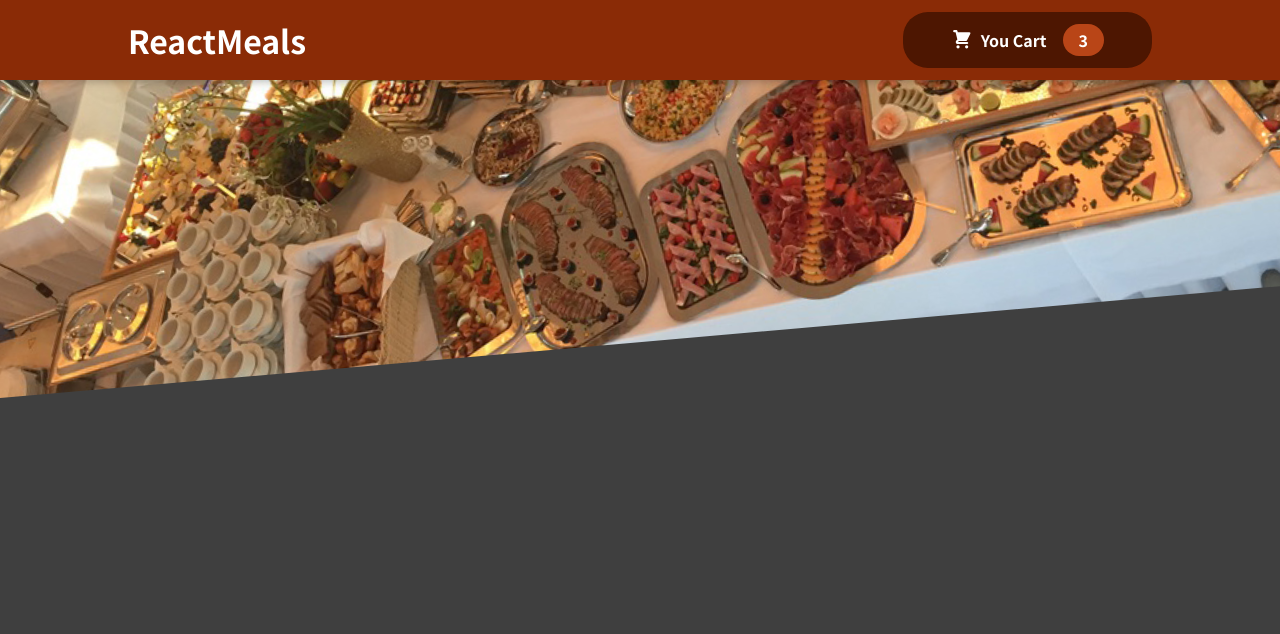
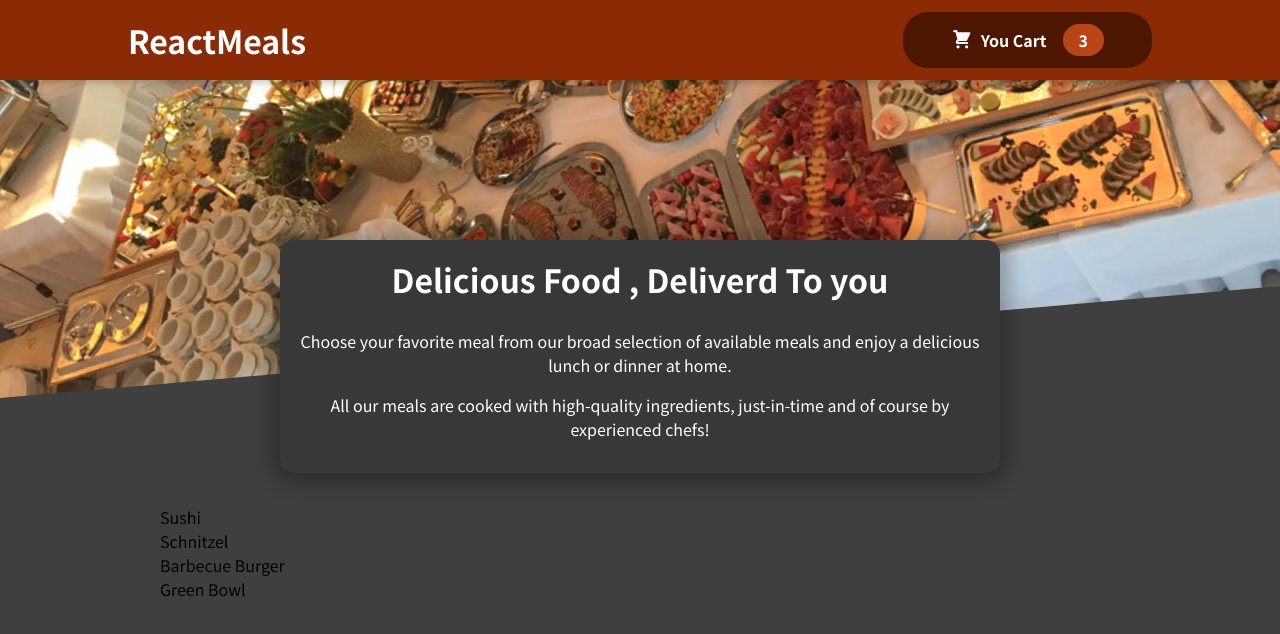
Before and after one commit to Pramod4636/Sec11_FoodDeliveryApp, a React (Create React App) app: page / in a window 1280 px wide. Shown: the top 634 px of the page. Built offline with nearby package versions, Linux system fonts and the light colour scheme.

Commit message:
Mealsummary make , AvailableMeallist just name printing , combined from Meal component

```diff
--- a/src/App.js
+++ b/src/App.js
@@ -1,9 +1,13 @@
 import React from 'react'
 import Header from "./components/Layout/Header";
+import Meals from './components/Meals/Meals';
 function App() {
   return (
     <React.Fragment>
       <Header />
+       <main>
+         <Meals />
+       </main>
     </React.Fragment>
 
 
--- a/src/components/Meals/AvailableMeals.js
+++ b/src/components/Meals/AvailableMeals.js
@@ -1,15 +1,23 @@
 import React from 'react'
-
-
+import DUMMY_MEALS from "./DUMMY_MEAL"
+import classes from './AvailableMeals.module.css'
 
 
 
 const AvailableMeals = () => {
-  return (
-    <div>
 
-    </div>
+    const mealsList = DUMMY_MEALS.map( (meal) => {
+       return ( <li> {meal.name}</li> );
+    });
+
+
+    return (
+   <section className = {classes['meals']}>
+      <ul>
+         {mealsList}
+      </ul>
+   </section>
   )
-}
+};
 
 export default AvailableMeals
--- /dev/null
+++ b/src/components/Meals/DUMMY_MEAL.js
@@ -0,0 +1,28 @@
+const DUMMY_MEALS = [
+  {
+    id: 'm1',
+    name: 'Sushi',
+    description: 'Finest fish and veggies',
+    price: 22.99,
+  },
+  {
+    id: 'm2',
+    name: 'Schnitzel',
+    description: 'A german specialty!',
+    price: 16.5,
+  },
+  {
+    id: 'm3',
+    name: 'Barbecue Burger',
+    description: 'American, raw, meaty',
+    price: 12.99,
+  },
+  {
+    id: 'm4',
+    name: 'Green Bowl',
+    description: 'Healthy...and green...',
+    price: 18.99,
+  },
+];
+
+export default DUMMY_MEALS ;
--- a/src/components/Meals/Meals.js
+++ b/src/components/Meals/Meals.js
@@ -0,0 +1,16 @@
+import React from 'react'
+import MealsSummary from './MealsSummary'
+import AvailableMeals from './AvailableMeals'
+
+
+
+const Meals = () => {
+  return (
+    <React.Fragment>
+      <MealsSummary/>
+      <AvailableMeals/>
+    </React.Fragment>
+  )
+}
+
+export default Meals
```
